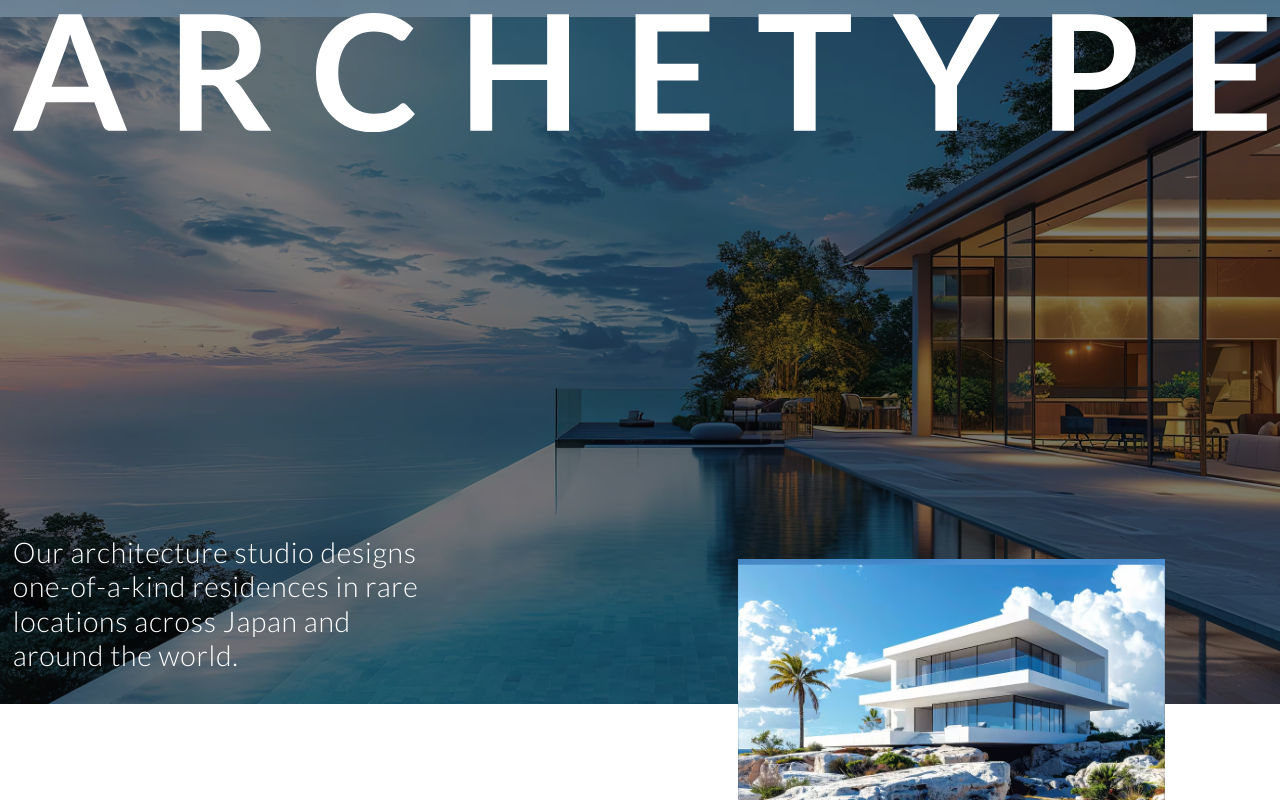
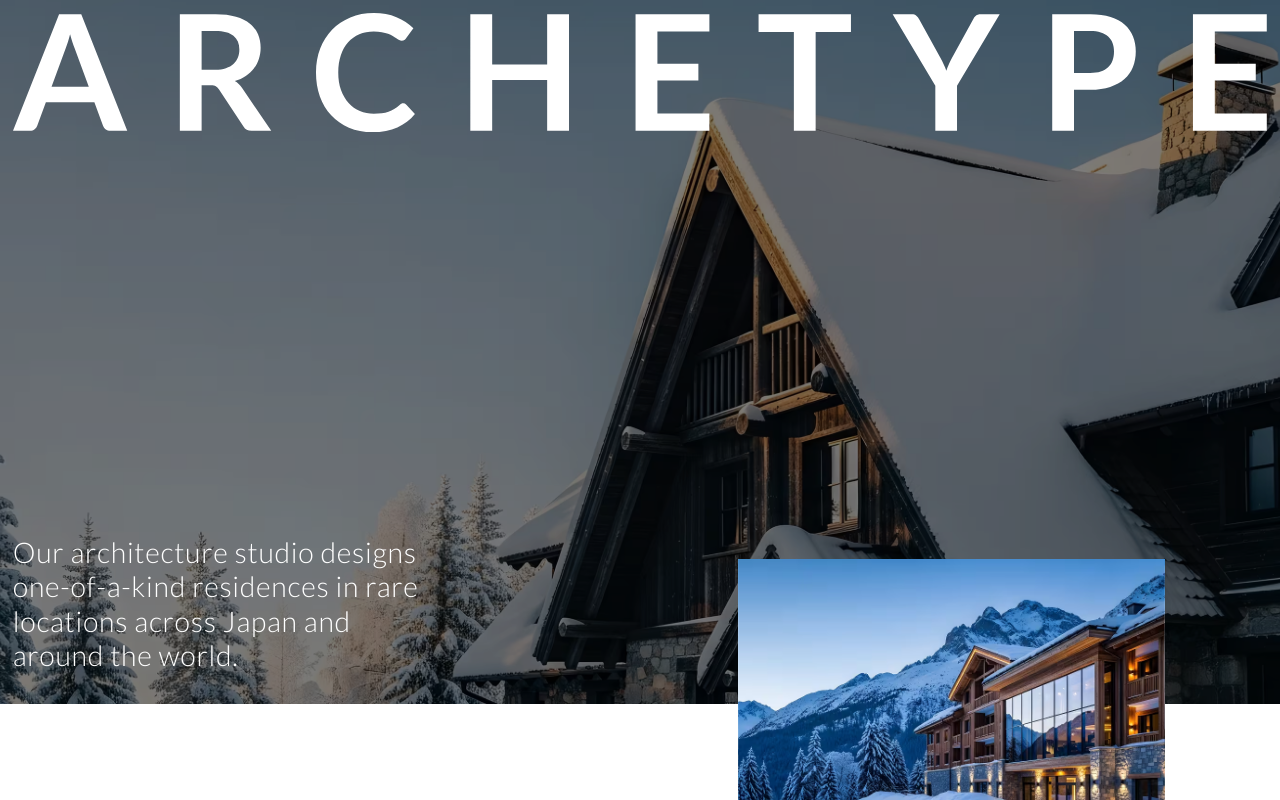
Before and after one commit to thasegawadesign/editorial-hero-prototype, a Next.js app: page / in a window 1280 px wide. Built offline with nearby package versions, Linux system fonts and the light colour scheme.

Commit message:
feat(hero): stagger curtain reveal (sub first, main delayed)

```diff
--- a/src/app/globals.css
+++ b/src/app/globals.css
@@ -15,7 +15,25 @@
 .hero-curtain-reveal {
   clip-path: inset(100% 0 0 0);
   -webkit-clip-path: inset(100% 0 0 0);
-  animation: heroCurtainReveal 900ms cubic-bezier(0.22, 1, 0.36, 1) both;
+  animation: heroCurtainReveal 1600ms cubic-bezier(0.22, 1, 0.36, 1) both;
+  will-change: clip-path;
+}
+
+.hero-curtain-reveal-sub {
+  clip-path: inset(100% 0 0 0);
+  -webkit-clip-path: inset(100% 0 0 0);
+  animation: heroCurtainReveal 1600ms cubic-bezier(0.22, 1, 0.36, 1) both;
+  /* sub を先にめくる */
+  animation-delay: 0ms;
+  will-change: clip-path;
+}
+
+.hero-curtain-reveal-main {
+  clip-path: inset(100% 0 0 0);
+  -webkit-clip-path: inset(100% 0 0 0);
+  animation: heroCurtainReveal 1600ms cubic-bezier(0.22, 1, 0.36, 1) both;
+  /* main を後追いでめくる */
+  animation-delay: 120ms;
   will-change: clip-path;
 }
 
@@ -25,4 +43,11 @@
     clip-path: inset(0 0 0 0);
     -webkit-clip-path: inset(0 0 0 0);
   }
+
+  .hero-curtain-reveal-sub,
+  .hero-curtain-reveal-main {
+    animation: none;
+    clip-path: inset(0 0 0 0);
+    -webkit-clip-path: inset(0 0 0 0);
+  }
 }
--- a/src/components/Hero.tsx
+++ b/src/components/Hero.tsx
@@ -63,7 +63,7 @@ export default function Hero() {
   }, [order]);
 
   useEffect(() => {
-    const intervalMs = 5000; // 5秒ごとに循環
+    const intervalMs = 6000; // 6秒ごとに循環
     if (order.length <= 1) return;
 
     const id = window.setInterval(() => {
@@ -117,13 +117,13 @@ export default function Hero() {
                 style={{ zIndex }}
                 className={cn(
                   'absolute inset-0 w-full object-cover h-[92vh] lg:h-[88vh] select-none pointer-events-none',
-                  isFront && 'hero-curtain-reveal',
+                  isFront && 'hero-curtain-reveal-main',
                 )}
               />
               <div
                 className={cn(
                   'absolute inset-0 h-[92vh] lg:h-[88vh] w-full bg-black/30 select-none pointer-events-none z-10',
-                  isFront && 'hero-curtain-reveal',
+                  isFront && 'hero-curtain-reveal-main',
                 )}
               />
             </Fragment>
@@ -142,7 +142,7 @@ export default function Hero() {
               style={{ zIndex }}
               className={cn(
                 'absolute z-20 bottom-0 left-0 right-0 mx-auto select-none pointer-events-none lg:w-4/12 w-11/12 h-fit object-cover lg:mr-[9vw]',
-                isFront && 'hero-curtain-reveal',
+                isFront && 'hero-curtain-reveal-sub',
               )}
             />
           );
```
